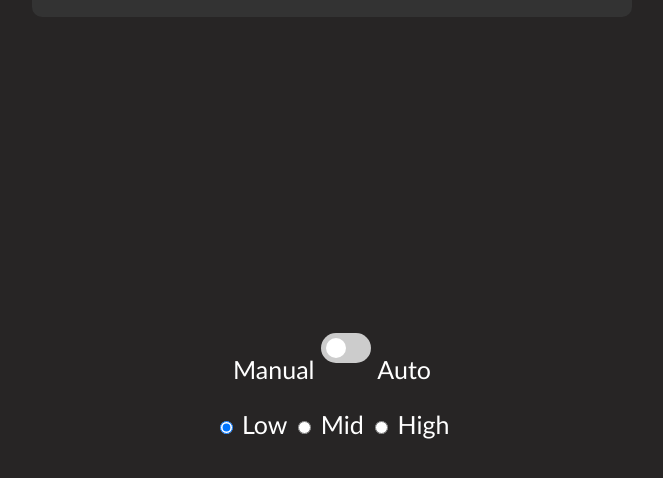
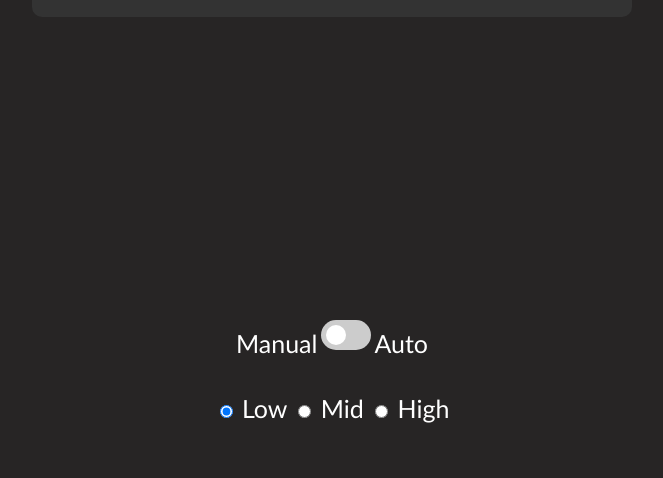
Before and after one commit to burakarslan8/khadash, a website: page public/fan.html in a window 1280 px wide. Shown: the part 54-532 px from the top of the page, without its empty margins (308-971 px from the left). Drawn offline with Linux system fonts and the light colour scheme; no server answers.

Commit message:
ui improvements

```diff
--- a/public/fan.html
+++ b/public/fan.html
@@ -16,9 +16,7 @@
         <div class="fan-control">
             <div class="mode-controls">
                 <ul style="text-align: center;">
-                    <li class="list">Manual</li>
-                    <li class="list"><input type="checkbox" id="auto-manual-toggle" value="auto"></li>
-                    <li class="list">Auto</li>
+                    Manual<input type="checkbox" id="auto-manual-toggle" value="auto">Auto
                 </ul>
 
             </div>
--- a/public/styles.css
+++ b/public/styles.css
@@ -57,7 +57,7 @@ body {
 
 input[type="checkbox"] {
     cursor: pointer;
-    margin: 1rem auto;
+    margin-left: 0 auto;
     position: relative;
     width: 50px;
     height: 30px;
@@ -100,8 +100,12 @@ input[type="checkbox"]:checked::after {
     border-radius: 10px;
 }
 
-.list{
+.mode-controls{
     display:inline-block;
     margin: 0 auto;
     margin-top: 300px;
 }
+
+.speed-controls{
+    margin-top:30px;
+}
```
